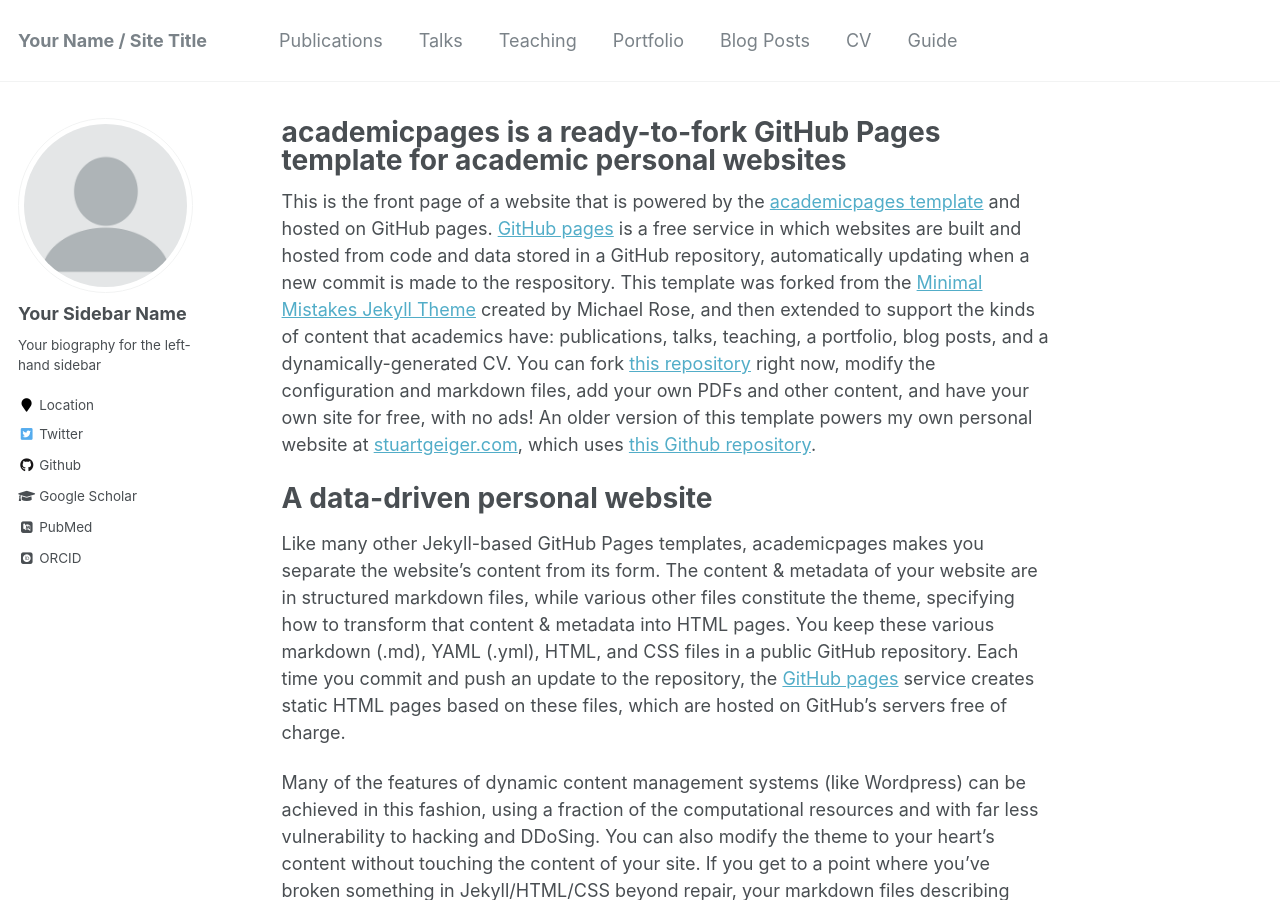
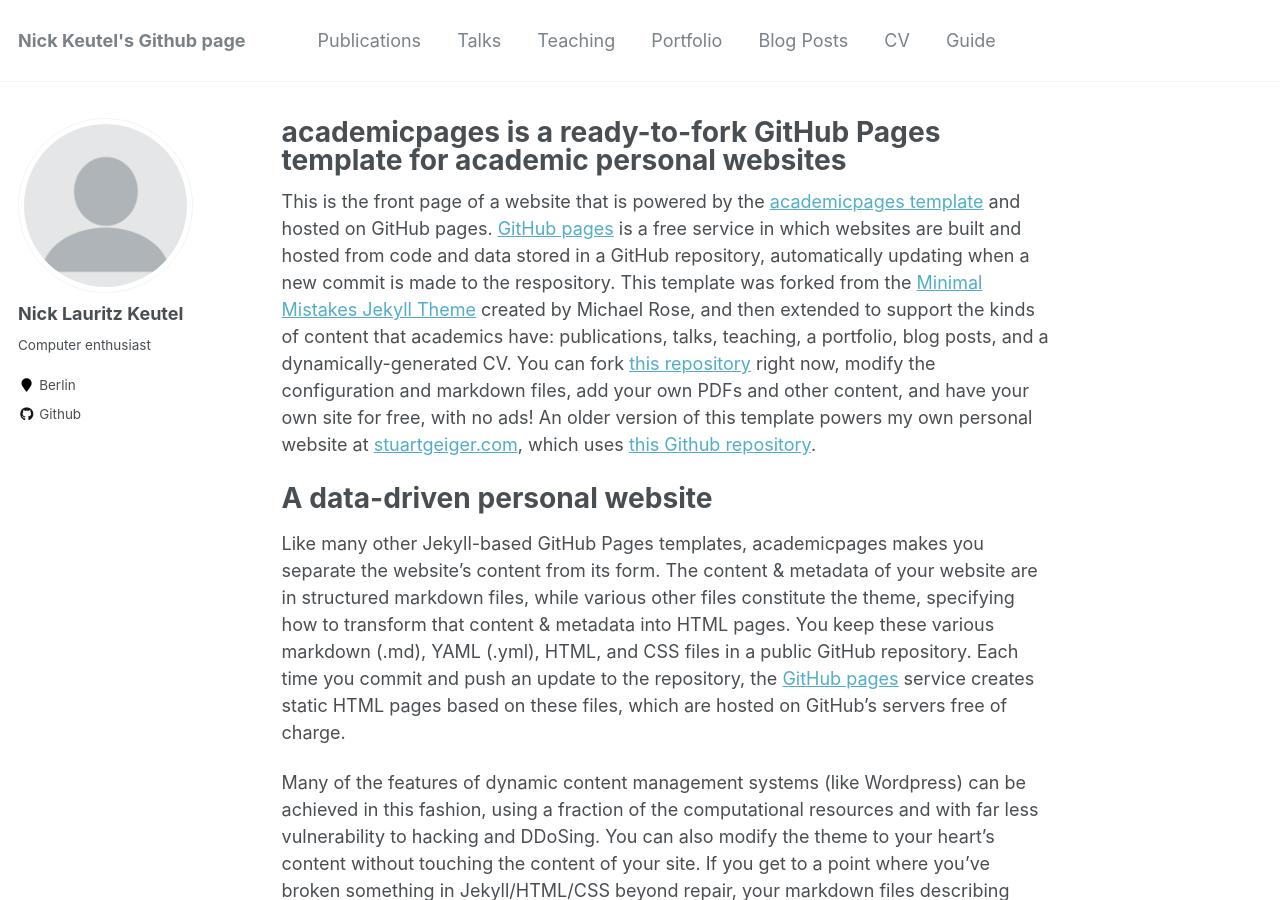
Before and after one commit to ncktl/ncktl.github.io, a Jekyll site: the page built from _pages/about.md, in a window 1280 px wide and 900 px high. Built offline with Jekyll 4.4.1, drawn with Linux system fonts in a browser that asks for light colours; some web fonts are replaced; some of the changed text lies outside the part shown.

Commit message:
Replace some placeholders

```diff
--- a/_config.yml
+++ b/_config.yml
@@ -7,13 +7,13 @@
 
 # Site Settings
 locale                   : "en-US"
-title                    : "Your Name / Site Title"
+title                    : "Nick Keutel's Github page"
 title_separator          : "-"
-name                     : &name "Your Name"
-description              : &description "personal description"
-url                      : https://academicpages.github.io # the base hostname & protocol for your site e.g. "https://mmistakes.github.io"
+name                     : &name "Nick Keutel"
+description              : &description "Hello World!"
+url                      : https://ncktl.github.io # the base hostname & protocol for your site e.g. "https://mmistakes.github.io"
 baseurl                  : "" # the subpath of your site, e.g. "/blog"
-repository               : "academicpages/academicpages.github.io"
+repository               : "ncktl/ncktl.github.io"
 teaser                   :  # filename of teaser fallback teaser image placed in /images/, .e.g. "500x300.png"
 breadcrumbs              : false # true, false (default)
 words_per_minute         : 160
@@ -80,13 +80,13 @@
 
 # Site Author
 author:
-  name             : "Your Sidebar Name"
+  name             : "Nick Lauritz Keutel"
   avatar           : "profile.png"
-  bio              : "Your biography for the left-hand sidebar"
-  location         : "Location"
+  bio              : "Computer enthusiast"
+  location         : "Berlin"
   employer         :
-  pubmed           : "https://www.ncbi.nlm.nih.gov/pubmed/?term=john+snow"
-  googlescholar    : "http://yourfullgooglescholarurl.com"
+  pubmed           : #"https://www.ncbi.nlm.nih.gov/pubmed/?term=john+snow"
+  googlescholar    : #"http://yourfullgooglescholarurl.com"
   email            :
   researchgate     :  # example: "https://www.researchgate.net/profile/yourprofile"
   uri              :
@@ -96,20 +96,20 @@
   flickr           :
   facebook         :
   foursquare       :
-  github           : "academicpages"
+  github           : "ncktl"
   google_plus      :
   keybase          :
   instagram        :
   impactstory      : #"https://profiles.impactstory.org/u/xxxx-xxxx-xxxx-xxxx"
   lastfm           :
   linkedin         :
-  orcid            : "http://orcid.org/yourorcidurl"
+  orcid            : #"http://orcid.org/yourorcidurl"
   pinterest        :
   soundcloud       :
   stackoverflow    : # http://stackoverflow.com/users/123456/username
   steam            :
   tumblr           :
-  twitter          : "replacethistwitterhandle"
+  twitter          : #"replacethistwitterhandle"
   vine             :
   weibo            :
   xing             :
```
